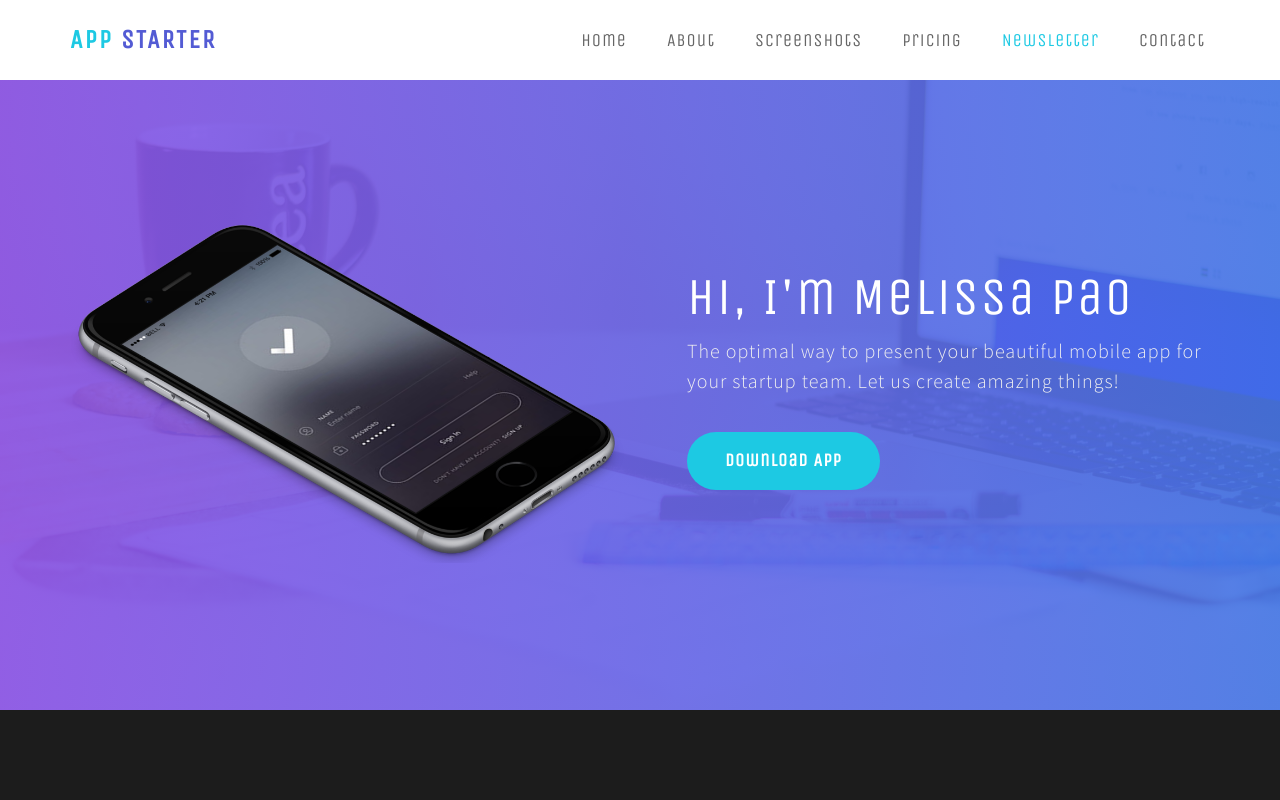
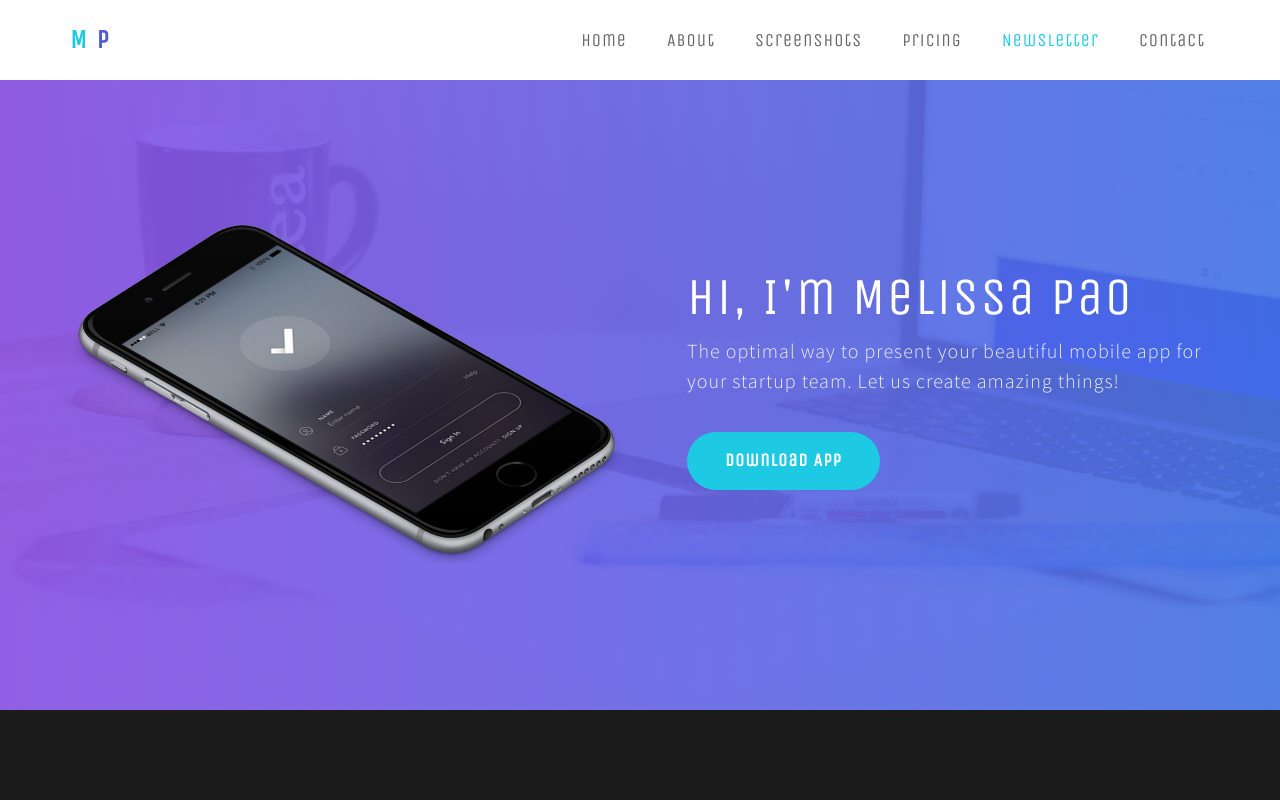
Before and after one commit to melissaypao/melissaypao.github.io, a plain HTML site: page index.html in a window 1280 px wide. Shown: the top 800 px of the page. Drawn offline with nearby package versions, Linux system fonts and the light colour scheme.

Commit message:
Update index.html

```diff
--- a/index.html
+++ b/index.html
@@ -52,7 +52,7 @@ http://www.templatemo.com/tm-492-app-starter
 				<span class="icon icon-bar"></span>
 				<span class="icon icon-bar"></span>
 			</button>
-			<a href="index.html" class="navbar-brand"><span>App</span> Starter</a>
+			<a href="index.html" class="navbar-brand"><span>M</span> P</a>
 		</div>
 
 		<div class="collapse navbar-collapse">
```
